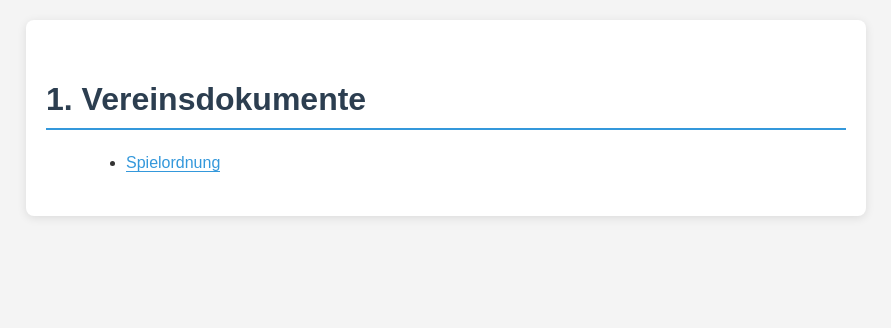
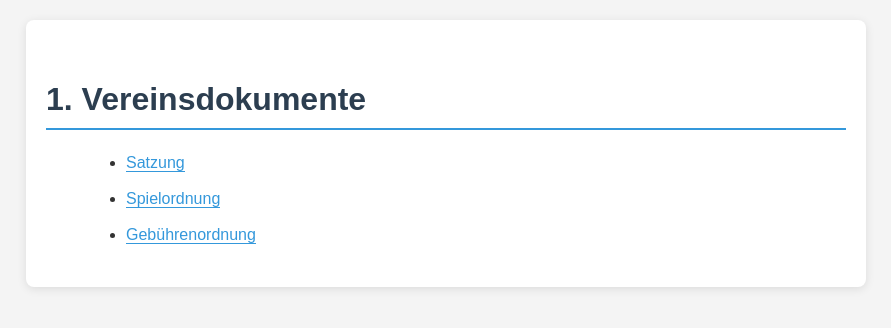
Before and after one commit to TFVSH/tfvsh-docs, a Jekyll site: the page built from index.md, in a window 1280 px wide. Shown: the top 328 px of the page, without its empty margins (194-1085 px from the left). Built offline with Jekyll 4.4.1, drawn with Linux system fonts in a browser that asks for light colours; our own code applies the rules of GitHub Pages for plain Markdown files.

Commit message:
Update index.md

```diff
--- a/index.md
+++ b/index.md
@@ -1,3 +1,5 @@
 # Vereinsdokumente
 
+- [Satzung](docs/satzung.md)
 - [Spielordnung](docs/spielordnung.md)
+- [Gebührenordnung](docs/gebuehrenordnung.md)
```
